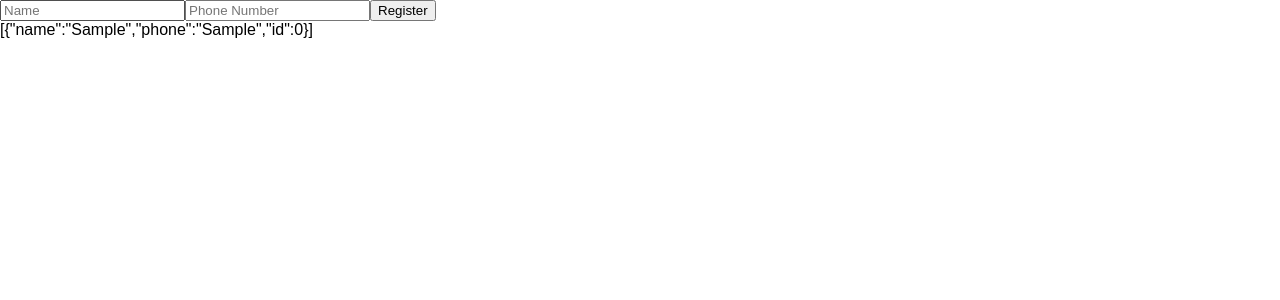
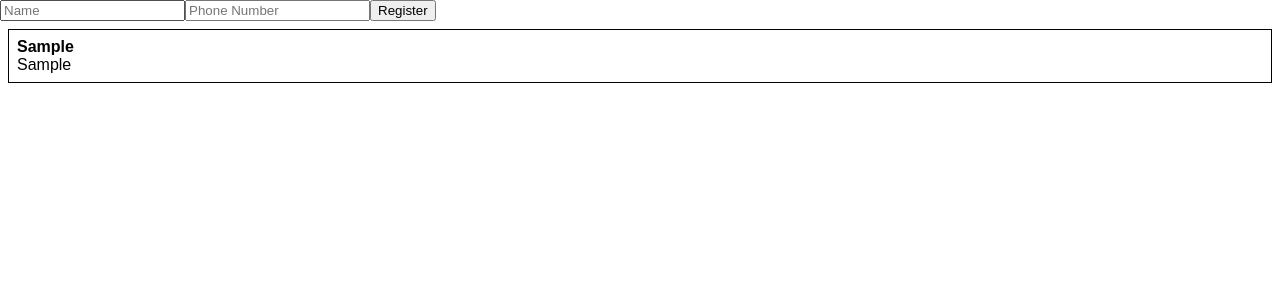
Before and after one commit to bbubbush/react-tutorials, a React (Create React App) app in the folder contact-app/: page / in a window 1280 px wide. Both pictures are taken after typing "Sample", "Sample" into the empty fields and a click on the button "Register". Shown: the top 300 px of the page. Built offline with nearby package versions, Linux system fonts and the light colour scheme.

Commit message:
2018-09-30

```diff
--- a/contact-app/src/App.js
+++ b/contact-app/src/App.js
@@ -1,5 +1,6 @@
 import React, { Component } from 'react';
 import PhoneForm from './components/PhoneForm';
+import PhoneInfoList from './components/PhoneInfoList';
 
 class App extends Component {
 
@@ -24,7 +25,7 @@
     return (
       <div>
         <PhoneForm onCreate={this.handleCreate} />
-        {JSON.stringify(this.state.information)}
+        <PhoneInfoList data={this.state.information}/>
       </div>
     );
   }
--- /dev/null
+++ b/contact-app/src/components/PhoneInfo.js
@@ -0,0 +1,21 @@
+import React, { Component } from 'react';
+
+class PhoneInfo extends Component{
+    render(){
+        const { name, phone, id } = this.props.info;
+
+        const style = {
+            border: '1px solid black',
+            padding: '8px',
+            margin: '8px',
+        }
+        return(
+            <div style={style}>
+                <div><b>{name}</b></div>
+                <div>{phone}</div>
+            </div>
+        )
+    }
+}
+
+export default PhoneInfo;
--- /dev/null
+++ b/contact-app/src/components/PhoneInfoList.js
@@ -0,0 +1,20 @@
+import React, { Component } from 'react';
+import PhoneInfo from './PhoneInfo';
+class PhoneInfoList extends Component {
+    static defaultProps = {
+        data: [],
+    }
+    render() {
+        const { data } = this.props;
+        const list = data.map(
+            info => (<PhoneInfo info={info} key={info.id} />)
+        )
+        return (
+            <div>
+                {list}
+            </div>
+        );
+    }
+}
+
+export default PhoneInfoList;
```
